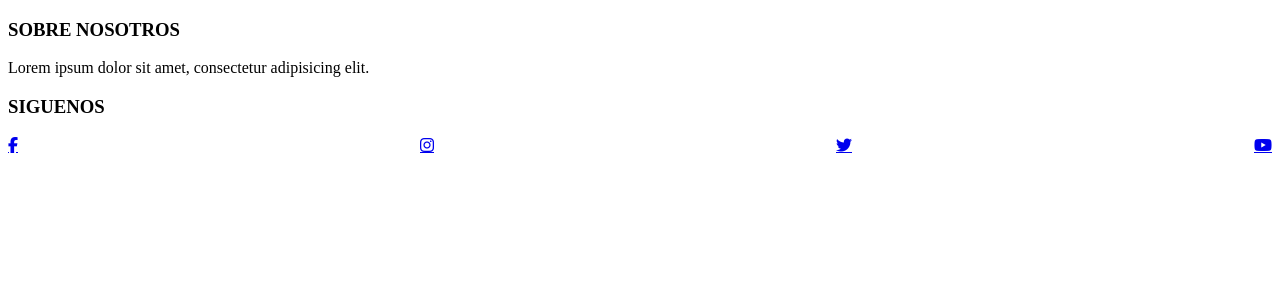
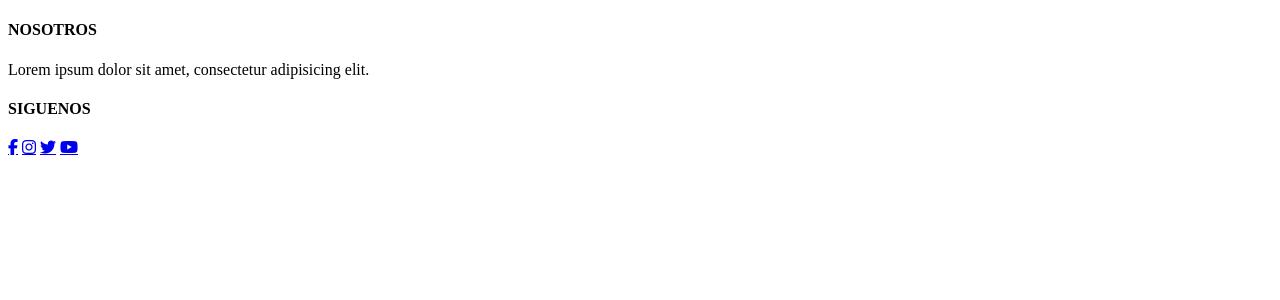
Before and after one commit to sooll19/-grupo_9_CellShop, a Node server app: page /footer in a window 1280 px wide. Shown: the top 300 px of the page. Run offline with Node 20, Linux system fonts and the light colour scheme; some libraries are stand-ins or nearby versions.

Commit message:
armando footer

```diff
--- a/src/views/partial/footer.html
+++ b/src/views/partial/footer.html
@@ -9,19 +9,17 @@
 </head>
 <body>
     <footer class="footer">
-        <div class="footer-contenedor">
-            <h3>SOBRE NOSOTROS</h3>
+        <div>
+             <h4>NOSOTROS</h4>
             <p>Lorem ipsum dolor sit amet, consectetur adipisicing elit.</p>
+            <h4>SIGUENOS</h4>
         </div>
-        <div>
-            <h3>SIGUENOS</h3>
-            <div class="footer-contenedor-redes-sociales">
+            <div class="footer-redes sociales">
                 <a href="#" class="fa fa-facebook"></a>
                 <a href="#" class="fa fa-instagram"></a>
                 <a href="#" class="fa fa-twitter"></a>
                 <a href="#" class="fa fa-youtube"></a>
             </div>
-        </div>
     </footer>
 </body>
 </html>
```
